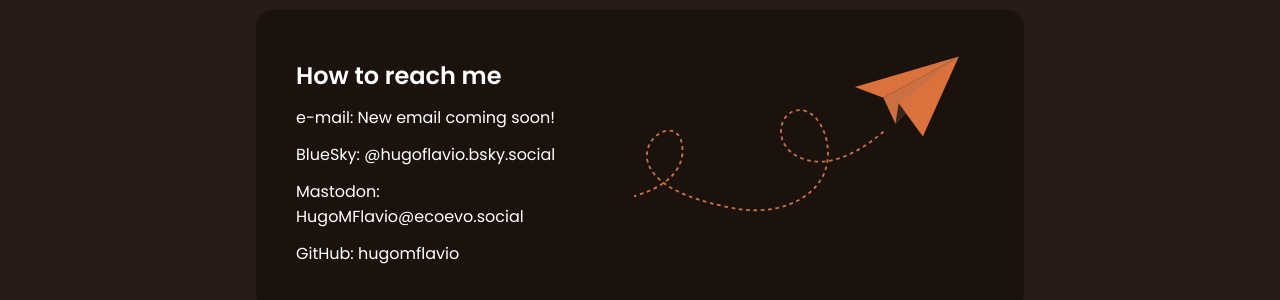
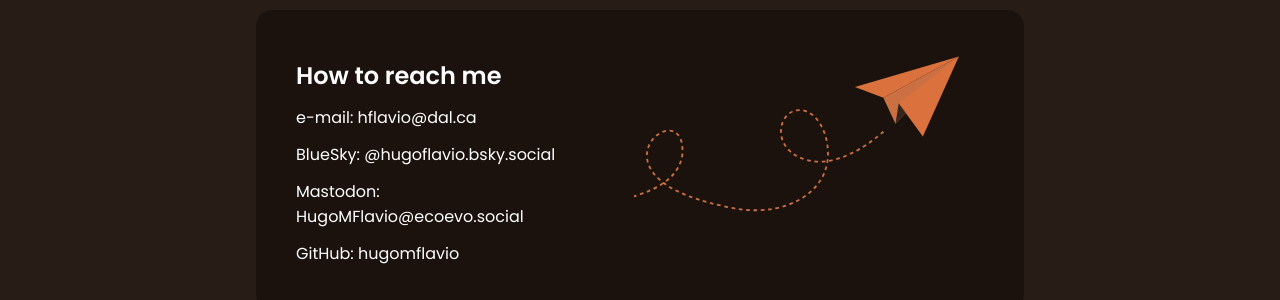
Before and after one commit to hugomflavio/hugoflavio-com, a Jekyll site: the page built from index.html, in a window 1280 px wide and 900 px high, scrolled down 4810 px. Shown: the part 246-546 px from the top of the window. Built offline with Jekyll 4.4.1, drawn with Linux system fonts in a browser that asks for light colours; nearby versions of some CDN libraries.

Commit message:
update email

```diff
--- a/_includes/contact_me.html
+++ b/_includes/contact_me.html
@@ -3,8 +3,7 @@
         <div class="contact__container container grid">
             <div class="contact__data">
                 <h2 class="contact__title">How to reach me</h2>
-                <!-- <p class="contact__description">  e-mail: <a href="mailto:hflavio@wlu.ca" target="_blank">hflavio@wlu.ca</a></p> -->
-                <p class="contact__description">  e-mail: New email coming soon!</p>
+                <p class="contact__description">  e-mail: <a href="mailto:hflavio@dal.ca" target="_blank">hflavio@dal.ca</a></p>
                 <p class="contact__description">BlueSky: <a href="https://bsky.app/profile/hugoflavio.bsky.social" target="_blank">@hugoflavio.bsky.social</a></p>
                 <p class="contact__description">Mastodon: <a href="https://ecoevo.social/@HugoMFlavio" target="_blank">HugoMFlavio@ecoevo.social</a></p>
                 <p class="contact__description">  GitHub: <a href="https://github.com/hugomflavio" target="_blank">hugomflavio</a></p>
```
